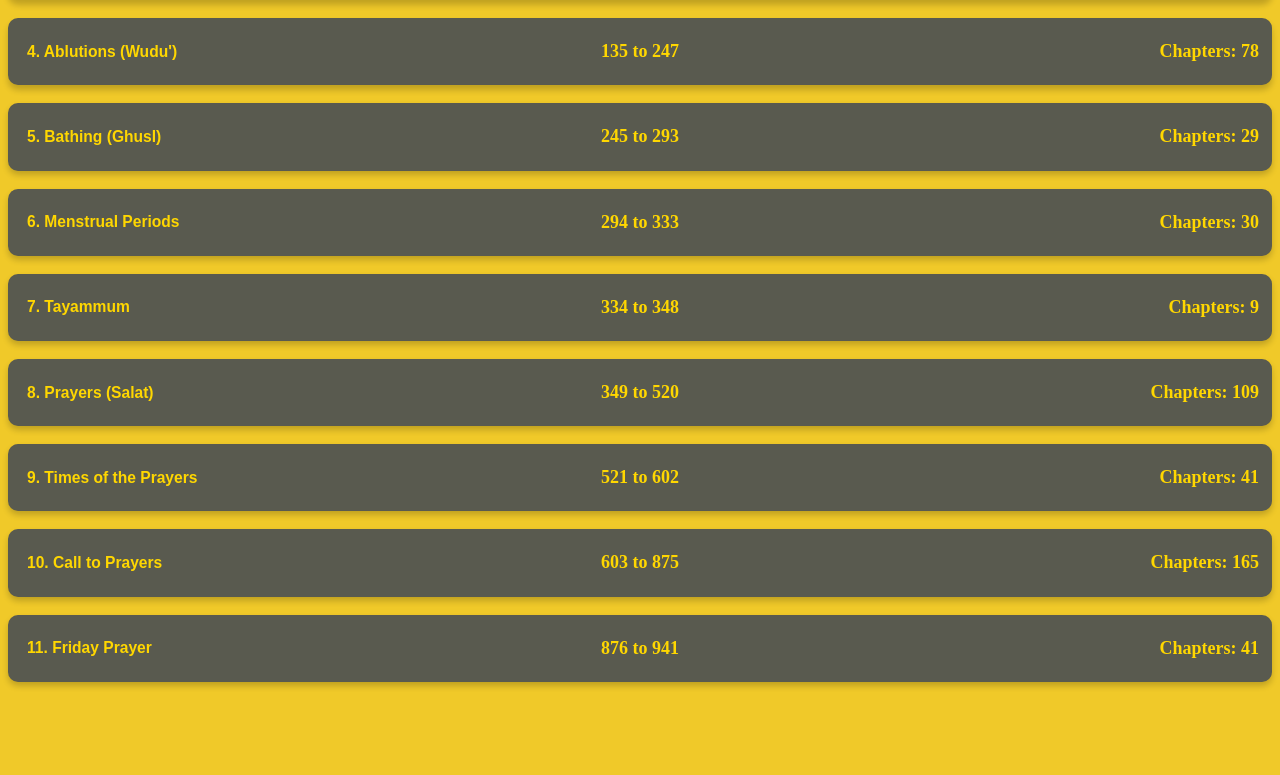
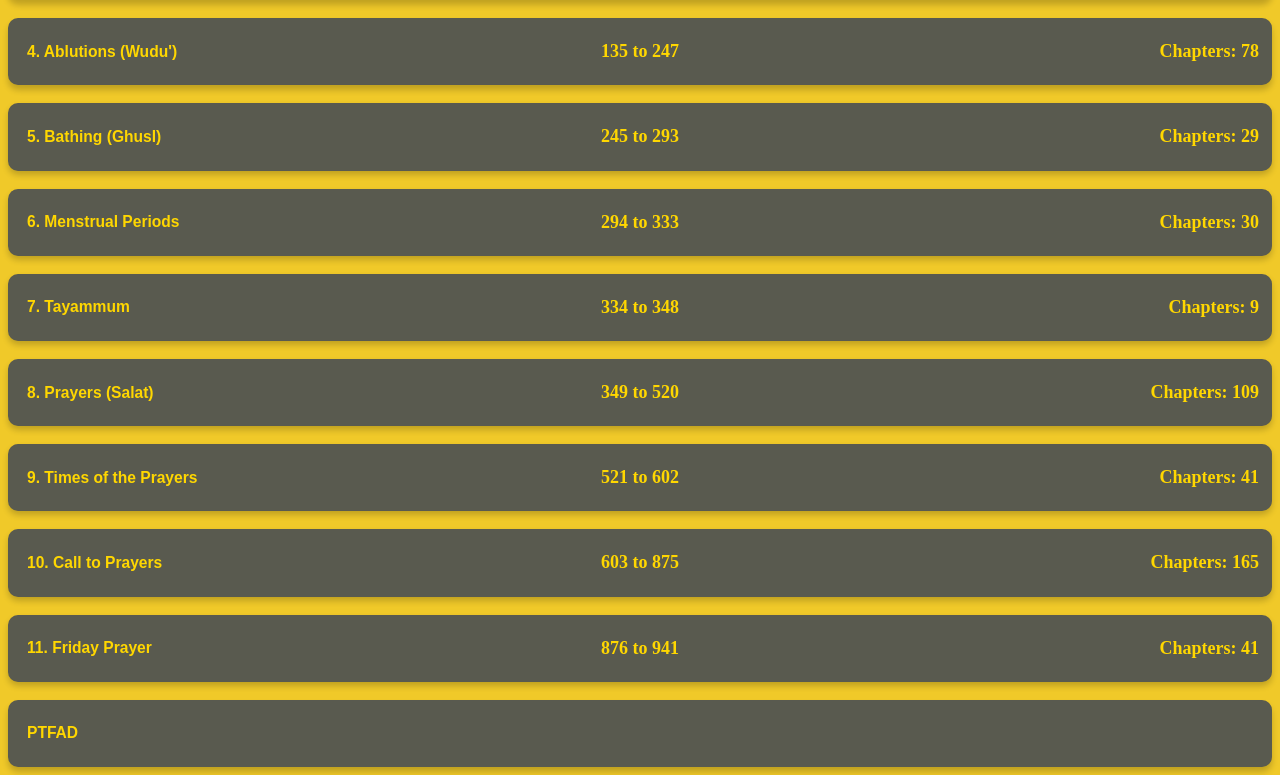
Before and after one commit to mohammad7609/mohammad7609.github.io, a plain HTML site: page index.html in a window 1280 px wide. Shown: the part 572-1347 px from the top of the page. Before the commit the page ends 1280 px from the top, so only its background shows below. Drawn offline with Linux system fonts and the light colour scheme.

Commit message:
Update index.html

```diff
--- a/index.html
+++ b/index.html
@@ -5,6 +5,7 @@
     <link rel="stylesheet" type="text/css" href="styles.css">
 </header>
 
+</html>
 <body>
 
 
@@ -221,7 +222,18 @@
 
 <br>
 
-
+<table style="width: 100%;" id="tblA4">
+    <tr>
+        <th>
+            <a href="prayerT.html">
+                <button id="btnA4"><h3>
+                    PTFAD
+                </h3>
+                </button>
+            </a>
+        </th>
+    </tr>
+</table>
 
 </body>
 </html>
```
